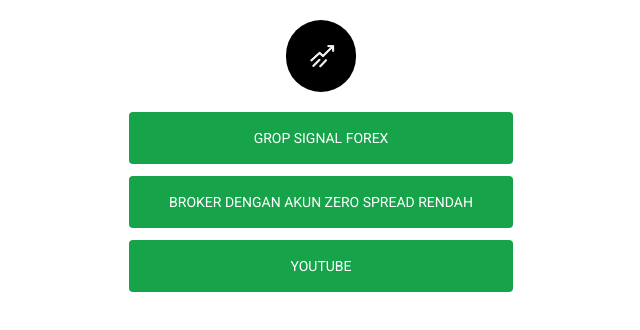
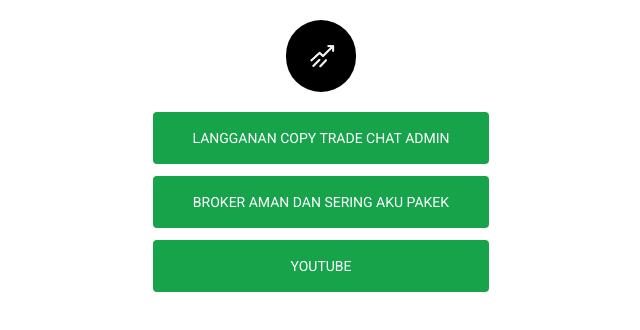
Before and after one commit to Namskt/sktraders, a React (Vite) app: page / in a window 1280 px wide. Shown: the top 330 px of the page, without its empty margins (319-959 px from the left). Built offline with nearby package versions, Linux system fonts and the light colour scheme.

Commit message:
Update App.jsx

```diff
--- a/src/App.jsx
+++ b/src/App.jsx
@@ -3,12 +3,12 @@
 
 const ListLink = [
    {
-    name: "GROP SIGNAL FOREX",
-    href: "https://t.me/teamsktraders",
+    name: "LANGGANAN COPY TRADE CHAT ADMIN",
+    href: "https://t.me/teamsktradersbro",
   },
   {
-    name: "BROKER DENGAN AKUN ZERO SPREAD RENDAH",
-    href: "https://one.exnesstrack.org/boarding/sign-up/a/7di01z8hol?lng=id",
+    name: "BROKER AMAN DAN SERING AKU PAKEK",
+    href: "https://account.tradersfamily.id/aff/552861/",
   },
   {
     name: "YOUTUBE",
```
